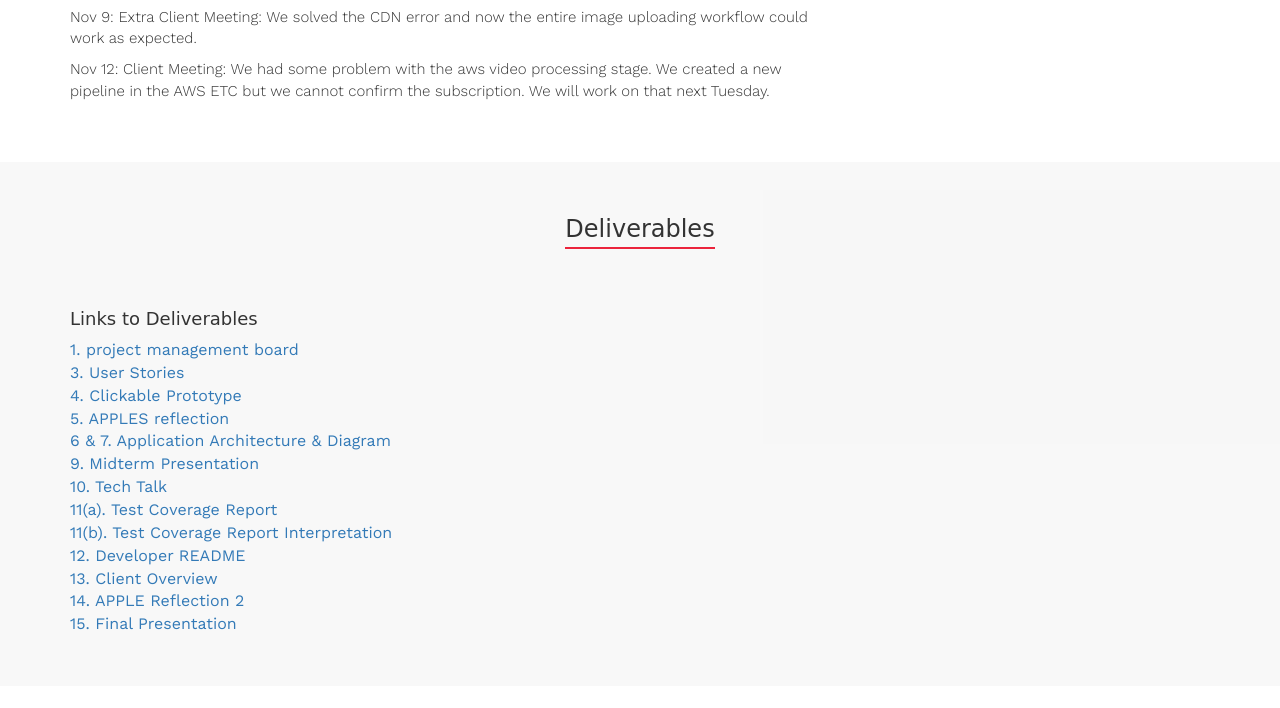
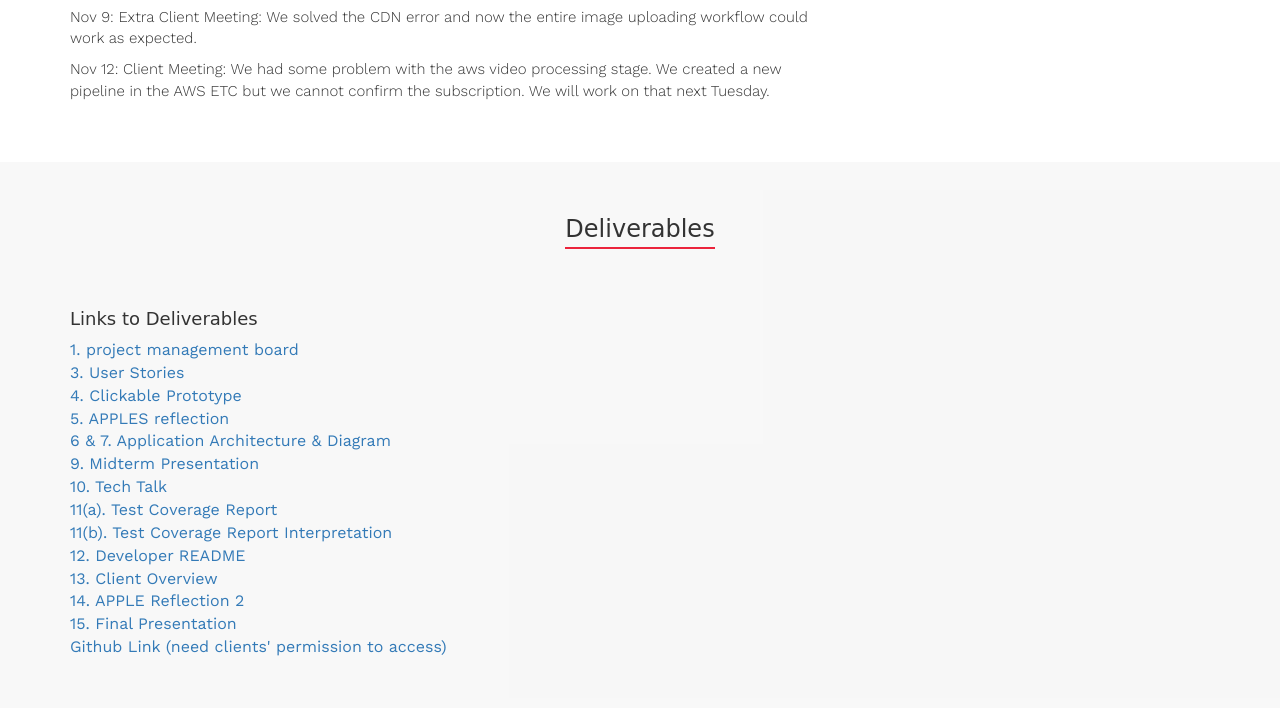
Before and after one commit to sowbobo12000/Team-X, a plain HTML site: page index.html in a window 1280 px wide. Shown: the part 3621-4329 px from the top of the page. Drawn offline with nearby package versions, Linux system fonts and the light colour scheme; a web font is replaced by a local one.

Commit message:
11.22
github link add

```diff
--- a/index.html
+++ b/index.html
@@ -259,6 +259,8 @@
         <a href="https://docs.google.com/document/d/1DygX2-zGSoN83MwUGuNxqeqpDI1M9hXYb4JyujCWu1Y/edit?usp=sharing">14. APPLE Reflection 2</a>
 	<br>
         <a href="https://docs.google.com/presentation/d/17UWozo995nyTXq5_aRjclgtpv-BTv93QEoBkzj5kI7k/edit?usp=sharing">15. Final Presentation</a>
+  <br>
+        <a href= "https://github.com/Citizen-Charlie"> Github Link (need clients' permission to access)</a>
  <!--
         <br>
         <a href="#">Assignment5:</a>
```
Also changed, not shown: package-lock.json (added).
